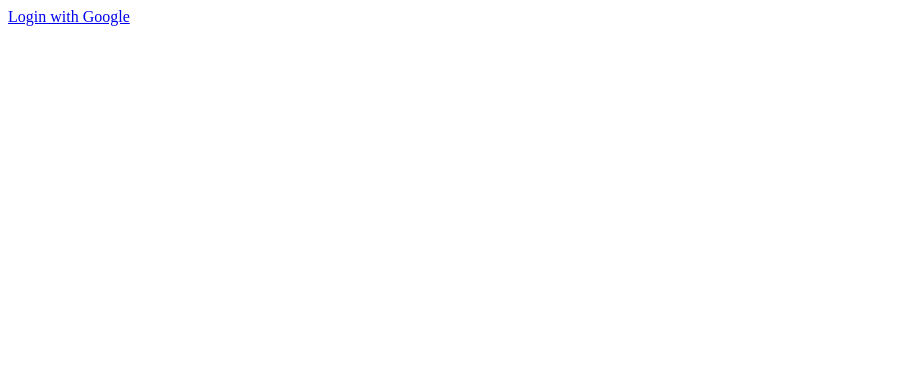
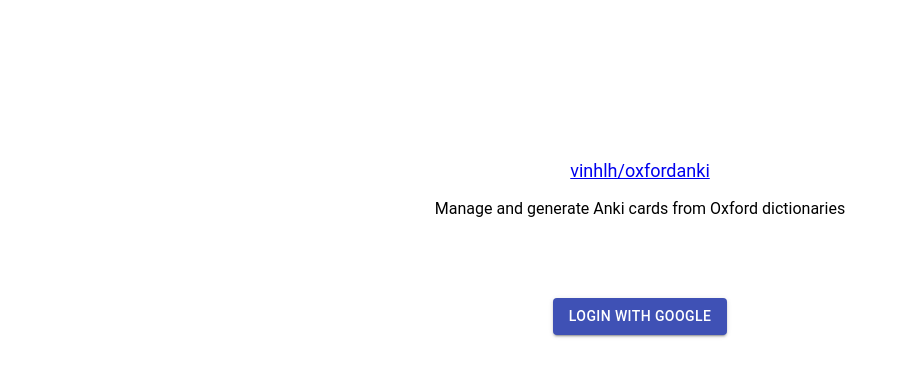
Before and after one commit to vinhlh/oxfordanki, a React (Create React App) app: page / in a window 1280 px wide. Shown: the top 376 px of the page, without its empty margins (0-900 px from the left). Built offline with nearby package versions, Linux system fonts and the light colour scheme; no server answers.

Commit message:
Made login page fancy

```diff
--- a/src/components/LogIn.js
+++ b/src/components/LogIn.js
@@ -1,12 +1,43 @@
-import React from "react";
-import { signInWithGoogle } from "../firebase";
+import React from 'react'
+import Button from '@material-ui/core/Button'
+
+import { signInWithGoogle } from '../firebase'
+import styled from 'styled-components'
+
+const Container = styled.div`
+  margin-top: 160px;
+  width: 100%;
+  display: flex;
+  align-items: center;
+  justify-content: center;
+  flex-direction: column;
+`
+
+const Header = styled.a`
+  font-family: 'Roboto', 'Helvetica', 'Arial', sans-serif;
+  margin-bottom: 18px;
+  font-size: 18px;
+`
+
+const Description = styled(Header)`
+  margin-bottom: 80px;
+  font-size: 16px;
+`
 
 function Login() {
   return (
-    <a href="#" onClick={signInWithGoogle}>
-      Login with Google
-    </a>
-  );
+    <Container>
+      <Header target="__blank" href="https://github.com/vinhlh/oxfordanki">
+        vinhlh/oxfordanki
+      </Header>
+      <Description>
+        Manage and generate Anki cards from Oxford dictionaries
+      </Description>
+      <Button color="primary" variant="contained" onClick={signInWithGoogle}>
+        Login with Google
+      </Button>
+    </Container>
+  )
 }
 
-export default Login;
+export default Login
```
